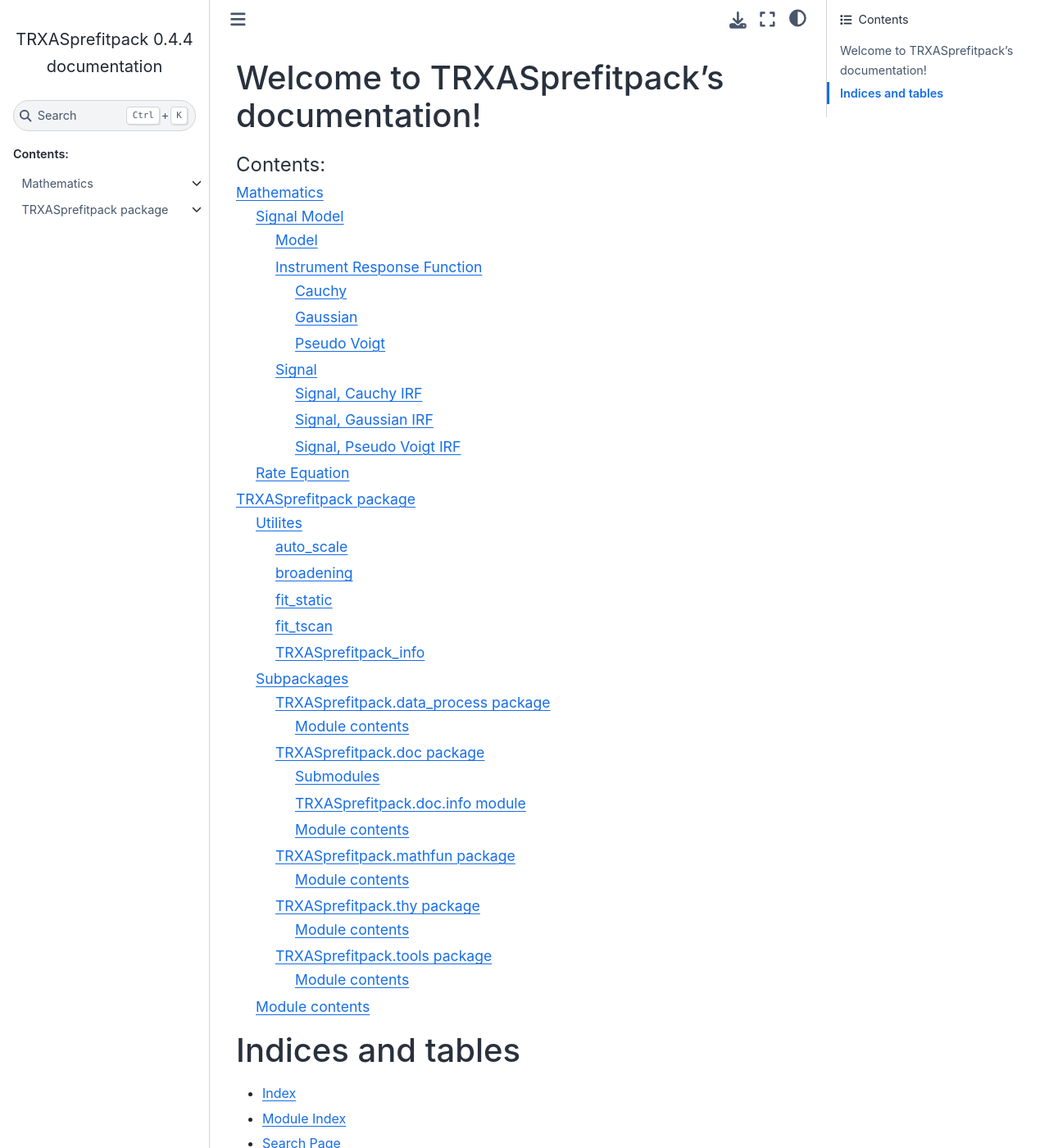
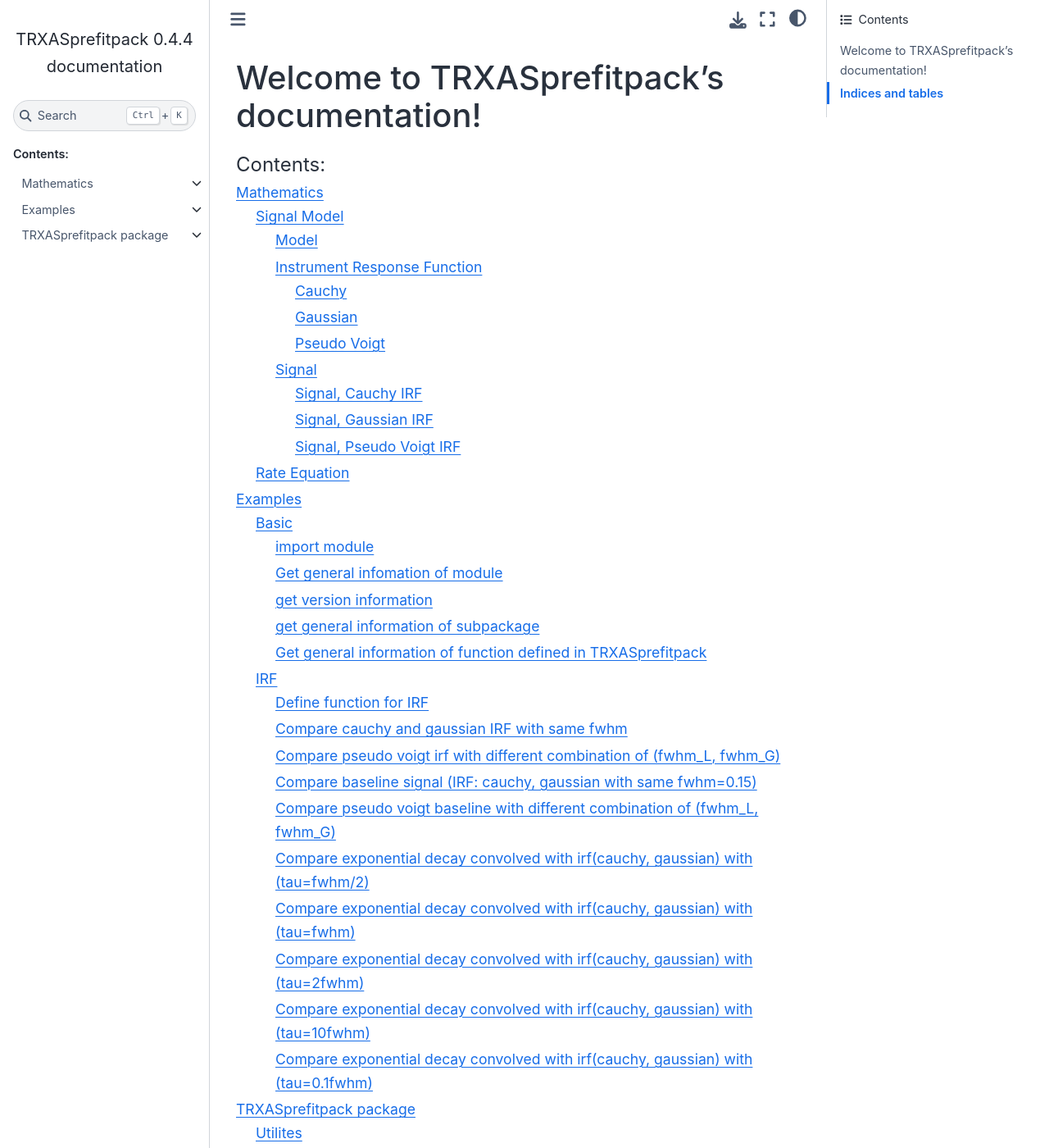
Before and after one commit to pistack/TRXASprefitpack, a Sphinx documentation site: the page built from docs/source/index.rst, in a window 1280 px wide and 1400 px high. Shown: the whole window at 82% size. Built offline with Sphinx 7.4.7 and the Sphinx Book theme 1.1.4, drawn with Linux system fonts in a browser that asks for light colours; some of the changed lines change nothing that is shown.

Commit message:
update example

````diff
--- /dev/null
+++ b/docs/source/IRF.md
@@ -0,0 +1,275 @@
+# IRF
+Compare three kinds of instrument response function (cauchy, gaussian, pseudo voigt)
+
+
+```python
+# import needed module
+import numpy as np
+import matplotlib.pyplot as plt
+from TRXASprefitpack import model_n_comp_conv
+plt.rcParams["figure.figsize"] = (14,10)
+```
+
+## Define function for IRF
+for pesudo voigt profile eta is chosen according to
+ [J. Appl. Cryst. (2000). **33**, 1311-1316](https://doi.org/10.1107/S0021889800010219)
+
+
+```python
+def irf_cauchy(t, fwhm):
+    gamma = fwhm/2
+    return gamma/np.pi*1/(t**2+gamma**2)
+
+def irf_gau(t, fwhm):
+    sigma = fwhm/(2*np.sqrt(2*np.log(2)))
+    return 1/(sigma*np.sqrt(2*np.pi))*np.exp(-(t/sigma)**2/2)
+
+def irf_pvoigt(t, fwhm_L, fwhm_G):
+    f = fwhm_G**5+2.69269*fwhm_G**4*fwhm_L+2.42843*fwhm_G**3*fwhm_L**2+ \
+    +4.47163*fwhm_G**2*fwhm_L**3+0.07842*fwhm_G*fwhm_L**4+fwhm_L**5
+    f = f**(1/5)
+    eta = 1.36603*(fwhm_L/f)-0.47719*(fwhm_L/f)**2+0.11116*(fwhm_L/f)**3
+    return eta*irf_cauchy(t, fwhm_L)+(1-eta)*irf_gau(t, fwhm_G)
+```
+
+
+```python
+# get basic information of model_n_comp_conv
+help(model_n_comp_conv)
+```
+
+    Help on function model_n_comp_conv in module TRXASprefitpack.mathfun.exp_decay_fit:
+
+    model_n_comp_conv(t, fwhm, tau, c, base=True, irf='g', eta=None)
+        model for n component fitting
+        n exponential function convolved with irf; 'g': normalized gaussian distribution, 'c': normalized cauchy distribution, 'pv': pseudo voigt profile :math:`(1-\eta)g + \eta c`
+
+        :param numpy_1d_array t: time
+        :param numpy_1d_array fwhm: fwhm of X-ray temporal pulse, if irf == 'g' or 'c' then fwhm = [fwhm], if irf == 'pv' then fwhm = [fwhm_G, fwhm_L]
+        :param numpy_1d_array tau: life time for each component
+        :param numpy_1d_array c: coefficient
+         (num_comp+1,) if base=True
+         (num_comp,)   if base=False
+        :param base: whether or not include baseline [default: True]
+        :type base: bool, optional
+        :param irf: shape of instrumental response function [default: g],
+         'g': normalized gaussian distribution,
+         'c': normalized cauchy distribution,
+         'pv': pseudo voigt profile :math:`(1-\eta)g + \eta c`
+
+        :type irf: string, optional
+        :param eta: mixing parameter for pseudo voigt profile
+         (only needed for pseudo voigt profile, Default value is guessed according to Journal of Applied Crystallography. 33 (6): 1311–1316.)
+        :type eta: float, optional
+
+        :return: fit
+        :rtype: numpy_1d_array
+
+
+
+## Compare cauchy and gaussian IRF with same fwhm
+
+
+```python
+fwhm = 0.15 # 150 fs
+t = np.linspace(-1,1,200)
+cauchy = irf_cauchy(t,fwhm)
+gau = irf_gau(t,fwhm)
+plt.plot(t, cauchy, label='cauchy irf')
+plt.plot(t, gau, label='gaussian irf')
+plt.legend()
+plt.show()
+```
+
+
+
+![png](IRF_files/IRF_6_0.png)
+
+
+
+Cauchy irf is more diffuse then Gaussian irf
+
+## Compare pseudo voigt irf with different combination of (fwhm_L, fwhm_G)
+1. (0.125, 0.025)
+2. (0.075, 0.075)
+3. (0.025, 0.125)
+
+
+```python
+pvoigt1 = irf_pvoigt(t, 0.125, 0.025)
+pvoigt2 = irf_pvoigt(t, 0.075, 0.075)
+pvoigt3 = irf_pvoigt(t, 0.025, 0.125)
+plt.plot(t, pvoigt1, label='pvoigt (fwhm_L, fwhm_G)=(0.125, 0.025)')
+plt.plot(t, pvoigt2, label='pvoigt (fwhm_L, fwhm_G)=(0.075, 0.075)')
+plt.plot(t, pvoigt3, label='pvoigt (fwhm_L, fwhm_G)=(0.025, 0.125)')
+plt.legend()
+plt.show()
+```
+
+
+
+![png](IRF_files/IRF_9_0.png)
+
+
+
+## Compare baseline signal (IRF: cauchy, gaussian with same fwhm=0.15)
+
+
+```python
+fwhm = np.array([0.15])
+tau = np.zeros(0)
+c = np.ones(1)
+cauchy_baseline = model_n_comp_conv(t, fwhm, tau, c, base=True, irf='c')
+gauss_baseline = model_n_comp_conv(t, fwhm, tau, c, base=True, irf='g')
+plt.plot(t, cauchy_baseline, label='cauchy baseline')
+plt.plot(t, gauss_baseline, label='gaussian baseline')
+plt.legend()
+plt.show()
+```
+
+
+
+![png](IRF_files/IRF_11_0.png)
+
+
+
+gaussian baseline is sharper than cauchy baseline
+
+## Compare pseudo voigt baseline with different combination of (fwhm_L, fwhm_G)
+1. (0.125, 0.025)
+2. (0.075, 0.075)
+3. (0.025, 0.125)
+
+
+```python
+fwhm1 = np.array([0.025, 0.125])
+fwhm2 = np.array([0.075, 0.075])
+fwhm3 = np.array([0.125, 0.025])
+tau = np.zeros(0)
+c = np.ones(1)
+pv1_baseline = model_n_comp_conv(t, fwhm1, tau, c, base=True, irf='pv')
+pv2_baseline = model_n_comp_conv(t, fwhm2, tau, c, base=True, irf='pv')
+pv3_baseline = model_n_comp_conv(t, fwhm3, tau, c, base=True, irf='pv')
+plt.plot(t, pv1_baseline, label='pseudo voigt baseline (fwhm_L, fwhm_G)=(0.125, 0.025)')
+plt.plot(t, pv2_baseline, label='pseudo voigt baseline (fwhm_L, fwhm_G)=(0.075, 0.075)')
+plt.plot(t, pv3_baseline, label='pseudo voigt baseline (fwhm_L, fwhm_G)=(0.025, 0.125)')
+plt.legend()
+plt.show()
+```
+
+
+
+![png](IRF_files/IRF_14_0.png)
+
+
+
+As lorenzian (cauchy) character smaller, sharper the baseline.
+
+## Compare exponential decay convolved with irf(cauchy, gaussian) with (tau=fwhm/2)
+
+
+```python
+fwhm = np.array([0.15])
+tau = np.array([fwhm[0]/2])
+c = np.ones(1)
+cauchy_expdecay = model_n_comp_conv(t, fwhm, tau, c, base=False, irf='c')
+gauss_expdecay = model_n_comp_conv(t, fwhm, tau, c, base=False, irf='g')
+plt.plot(t, cauchy_expdecay, label='cauchy exponential decay with tau=fwhm/2')
+plt.plot(t, gauss_expdecay, label='gaussian expoential decay with tau=fwhm/2')
+plt.legend()
+plt.show()
+```
+
+
+
+![png](IRF_files/IRF_17_0.png)
+
+
+
+if tau: time constant is less than irf, we can only see little portion of exponetial decay feature.
+
+## Compare exponential decay convolved with irf(cauchy, gaussian) with (tau=fwhm)
+
+
+```python
+fwhm = np.array([0.15])
+tau = np.array([fwhm[0]])
+c = np.ones(1)
+cauchy_expdecay = model_n_comp_conv(t, fwhm, tau, c, base=False, irf='c')
+gauss_expdecay = model_n_comp_conv(t, fwhm, tau, c, base=False, irf='g')
+plt.plot(t, cauchy_expdecay, label='cauchy exponential decay with tau=fwhm/2')
+plt.plot(t, gauss_expdecay, label='gaussian expoential decay with tau=fwhm/2')
+plt.legend()
+plt.show()
+```
+
+
+
+![png](IRF_files/IRF_20_0.png)
+
+
+
+## Compare exponential decay convolved with irf(cauchy, gaussian) with (tau=2fwhm)
+
+
+```python
+fwhm = np.array([0.15])
+tau = np.array([2*fwhm[0]])
+c = np.ones(1)
+cauchy_expdecay = model_n_comp_conv(t, fwhm, tau, c, base=False, irf='c')
+gauss_expdecay = model_n_comp_conv(t, fwhm, tau, c, base=False, irf='g')
+plt.plot(t, cauchy_expdecay, label='cauchy exponential decay with tau=2fwhm')
+plt.plot(t, gauss_expdecay, label='gaussian expoential decay with tau=2fwhm')
+plt.legend()
+plt.show()
+```
+
+
+
+![png](IRF_files/IRF_22_0.png)
+
+
+
+## Compare exponential decay convolved with irf(cauchy, gaussian) with (tau=10fwhm)
+
+
+```python
+fwhm = np.array([0.15])
+tau = np.array([10*fwhm[0]])
+c = np.ones(1)
+cauchy_expdecay = model_n_comp_conv(t, fwhm, tau, c, base=False, irf='c')
+gauss_expdecay = model_n_comp_conv(t, fwhm, tau, c, base=False, irf='g')
+plt.plot(t, cauchy_expdecay, label='cauchy exponential decay with tau=10fwhm')
+plt.plot(t, gauss_expdecay, label='gaussian expoential decay with tau=10fwhm')
+plt.legend()
+plt.show()
+```
+
+
+
+![png](IRF_files/IRF_24_0.png)
+
+
+
+## Compare exponential decay convolved with irf(cauchy, gaussian) with (tau=0.1fwhm)
+
+
+```python
+fwhm = np.array([0.15])
+tau = np.array([0.1*fwhm[0]])
+c = np.ones(1)
+cauchy_expdecay = model_n_comp_conv(t, fwhm, tau, c, base=False, irf='c')
+gauss_expdecay = model_n_comp_conv(t, fwhm, tau, c, base=False, irf='g')
+plt.plot(t, cauchy_expdecay, label='cauchy exponential decay with tau=fwhm/10')
+plt.plot(t, gauss_expdecay, label='gaussian expoential decay with tau=fwhm/10')
+plt.legend()
+plt.show()
+```
+
+
+
+![png](IRF_files/IRF_26_0.png)
+
+
+
+signal is very small and we can only see irf feature.
--- /dev/null
+++ b/docs/source/basic.md
@@ -0,0 +1,147 @@
+# Basic
+
+## import module
+
+
+```python
+import TRXASprefitpack
+```
+
+## Get general infomation of module
+
+
+```python
+help(TRXASprefitpack)
+```
+
+    Help on package TRXASprefitpack:
+
+    NAME
+        TRXASprefitpack
+
+    DESCRIPTION
+        TRXASprefitpack:
+        package for TRXAS pre fitting process which aims for the first order dynamics
+        TRXAS stands for Time Resolved X-ray Absorption Spectroscopy
+
+        :copyright: 2021 by pistack (Junho Lee)
+        :license: LGPL3.
+
+    PACKAGE CONTENTS
+        data_process (package)
+        doc (package)
+        mathfun (package)
+        thy (package)
+        tools (package)
+
+    DATA
+        __info__ = {'TRXASprefitpack_info': '\nTRXASprefitpack_info\n*********...
+
+    VERSION
+        0.4.4
+
+    FILE
+        /home/lis1331/anaconda3/lib/python3.8/site-packages/TRXASprefitpack/__init__.py
+
+
+
+
+## get version information
+
+
+```python
+TRXASprefitpack.__version__
+```
+
+
+
+
+    '0.4.4'
+
+
+
+## get general information of subpackage
+
+Note. doc subpackage is deprecated, will be removed in version 0.5
+
+
+```python
+help(TRXASprefitpack.doc)
+```
+
+    Help on package TRXASprefitpack.doc in TRXASprefitpack:
+
+    NAME
+        TRXASprefitpack.doc
+
+    DESCRIPTION
+        doc:
+        Subpackage for the TRXASprefitpack documentation
+
+        [deprecated]
+        This subpackage will be removed in version 0.5
+
+        :copyright: 2021 by pistack (Junho Lee).
+        :license: LGPL3.
+
+    PACKAGE CONTENTS
+        info
+
+    DATA
+        __all__ = ['__info__']
+        __info__ = {'TRXASprefitpack_info': '\nTRXASprefitpack_info\n*********...
+
+    FILE
+        /home/lis1331/anaconda3/lib/python3.8/site-packages/TRXASprefitpack/doc/__init__.py
+
+
+
+
+## Get general information of function defined in TRXASprefitpack
+
+
+```python
+help(TRXASprefitpack.exp_conv_gau)
+```
+
+    Help on function exp_conv_gau in module TRXASprefitpack.mathfun.exp_conv_irf:
+
+    exp_conv_gau(t, fwhm, k)
+        Compute exponential function convolved with normalized gaussian
+        distribution
+
+        Note.
+        We assume temporal pulse of x-ray is normalized gaussian distribution
+
+        .. math::
+
+           \sigma = \frac{fwhm}{2\sqrt{2\log{2}}}
+
+
+        .. math::
+
+           IRF(t) = \frac{1}{\sigma \sqrt{2\pi}}\exp\left(-\frac{t^2}{2\sigma^2}\right)
+
+        :param t: time
+        :type t: numpy_1d_array
+        :param fwhm: full width at half maximum of x-ray temporal pulse
+        :type fwhm: float
+        :param k: rate constant (inverse of life time)
+        :type k: float
+
+
+        :return: convolution of normalized gaussian distribution and exp(-kt)
+
+        .. math::
+
+           \frac{1}{2}\exp\left(\frac{k^2}{2\sigma^2}-kt\right){erfc}\left(\frac{1}{\sqrt{2}}\left(k\sigma-\frac{t}{\sigma}\right)\right)
+
+
+        :rtype: numpy_1d_array
+
+
+
+
+```python
+
+```
--- /dev/null
+++ b/docs/source/example.rst
@@ -0,0 +1,8 @@
+Examples
+========
+
+.. toctree::
+   :maxdepth: 4
+
+   basic
+   IRF
--- a/docs/source/index.rst
+++ b/docs/source/index.rst
@@ -11,6 +11,7 @@ Welcome to TRXASprefitpack's documentation!
    :caption: Contents:
 
    math
+   example
    TRXASprefitpack
 
 
````
Also changed, not shown: docs/source/IRF_files/IRF_11_0.png (added), docs/source/IRF_files/IRF_14_0.png (added), docs/source/IRF_files/IRF_17_0.png (added), docs/source/IRF_files/IRF_20_0.png (added), docs/source/IRF_files/IRF_22_0.png (added), docs/source/IRF_files/IRF_24_0.png (added), docs/source/IRF_files/IRF_26_0.png (added), docs/source/IRF_files/IRF_6_0.png (added), docs/source/IRF_files/IRF_9_0.png (added), 1 other file.
